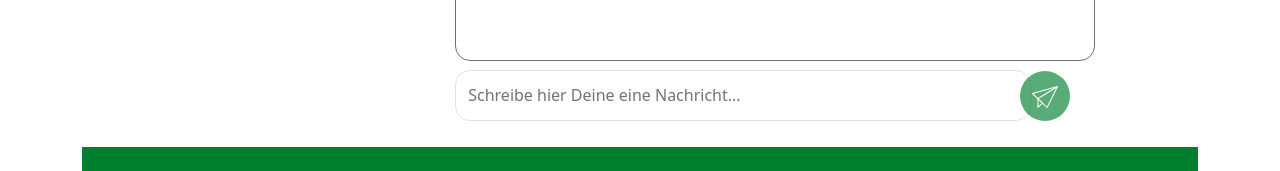
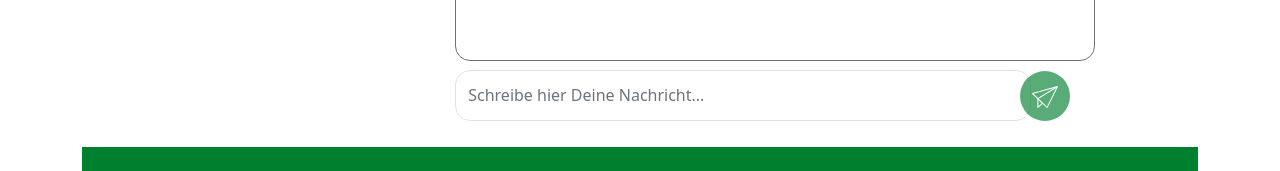
Before and after one commit to MDrschl/HSG-App-Gruppe2, an Angular app: page / in a window 1280 px wide. Shown: the part 549-720 px from the top of the page. Built offline with nearby package versions, Linux system fonts and the light colour scheme.

Commit message:
Story 5 Update

```diff
--- a/src/app/app.component.ts
+++ b/src/app/app.component.ts
@@ -24,7 +24,6 @@ export class AppComponent {
       }
     }
   }
-
 }
 
 interface Message {
--- a/src/app/components/chat-bar/chat-bar.component.html
+++ b/src/app/components/chat-bar/chat-bar.component.html
@@ -3,7 +3,7 @@
         rows="1"
         [(ngModel)]="chatMessage"
         (keyup.enter)="addMessage(chatMessage)"
-        placeholder="Schreibe hier Deine eine Nachricht..."
+        placeholder="Schreibe hier Deine Nachricht..."
     ></textarea>
     <div id="div-btn-send">
         <button (click)="addMessage(chatMessage)"
```
